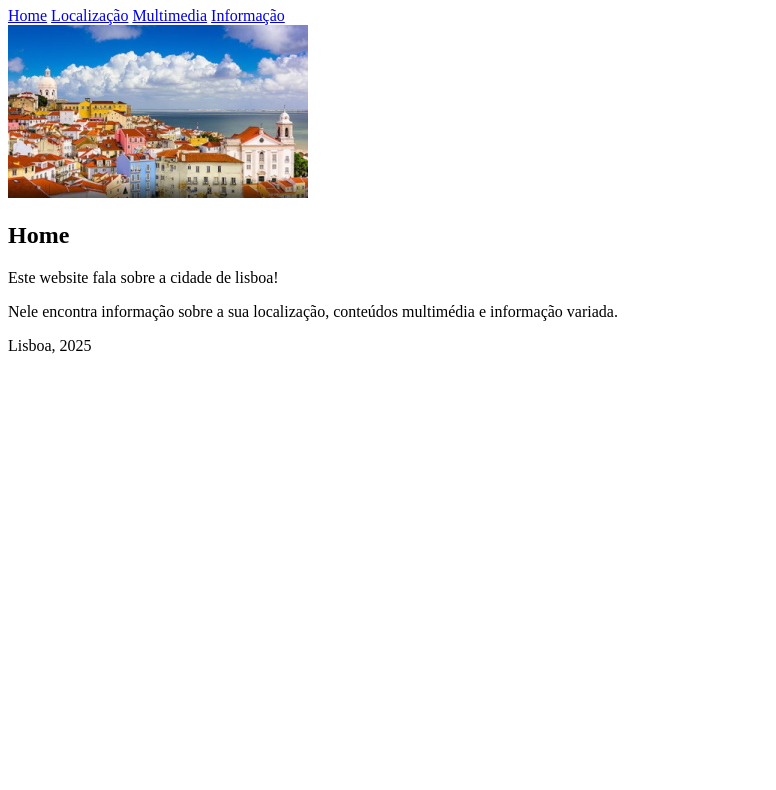
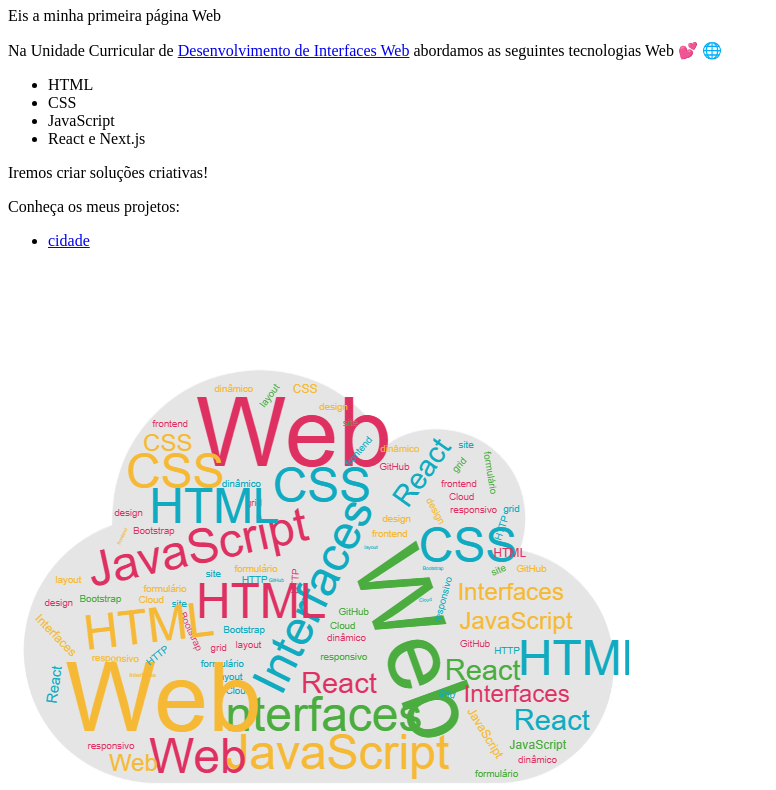
Before and after one commit to luciostuder/luciostuder.github.io, a plain HTML site: page index.html in a window 1280 px wide. Shown: the part 73-863 px from the top of the page, without its empty margins (0-776 px from the left). Before the commit the page ends 800 px from the top, so only its background shows below. Drawn offline with Linux system fonts and the light colour scheme.

Commit message:
adicionada landing page

```diff
--- a/index.html
+++ b/index.html
@@ -1,33 +1,45 @@
 <!DOCTYPE html>
-<html lang="pt">
-
+<html lang="en">
 <head>
     <meta charset="UTF-8">
     <meta name="viewport" content="width=device-width, initial-scale=1.0">
-    <title>Lisboa</title>
-    <link rel="icon" href="images/favicon.ico" type="image/x-icon">
+    <title>O meu primeiro site</title>
 </head>
-
 <body>
     <header>
-        <h1>Lisboa</h1>
-        <nav>
-            <a href="index.html">Home</a>
-            <a href="local.html">Localização</a>
-            <a href="multimedia.html">Multimedia</a>
-            <a href="info.html">Informação</a>
-        </nav>
-        <img src="images/lisboa.jpg" alt="Lisboa">
+        <h1>O meu primeiro site</h1>
     </header>
+
+
     <main>
-        <h2>Home</h2>
-        <p>Este website fala sobre a cidade de lisboa! </p>
-        <p>Nele encontra informação sobre a sua localização, conteúdos multimédia e
-            informação variada. </p>
+
+        <p>Eis a minha primeira página Web</p>
+        <p>
+            Na Unidade Curricular de
+            <a href="https://moodle.ensinolusofona.pt/course/view.php?id=11232">Desenvolvimento de Interfaces Web</a>
+
+            abordamos as seguintes tecnologias Web 💕 &#127760;
+        </p>
+
+        <ul>
+            <li>HTML</li>
+            <li>CSS</li>
+            <li>JavaScript</li>
+            <li>React e Next.js</li>
+
+        </ul>
+        <p>Iremos criar soluções criativas!</p>
+
+        <p>Conheça os meus projetos:</p>
+        <ul>
+            <li>
+                <a href="cidade/index.html">cidade</a>
+            </li>
+        </ul>
+
+        <img src="images/diw.png" alt="Desenvolvimento de Interfaces Web">
+        <p>Teste de guardar</p>
     </main>
-    <footer>
-        <p>Lisboa, 2025</p>
-    </footer>
+
 </body>
-
 </html>
```
Also changed, not shown: cidade/index.html (added, +34 -0 lines), cidade/images/favicon.ico (renamed from images/favicon.ico), cidade/images/lisboa.jpg (renamed from images/lisboa.jpg), cidade/info.html (renamed from info.html), cidade/local.html (renamed from local.html), cidade/multimedia.html (renamed from multimedia.html), images/diw.png (added).
